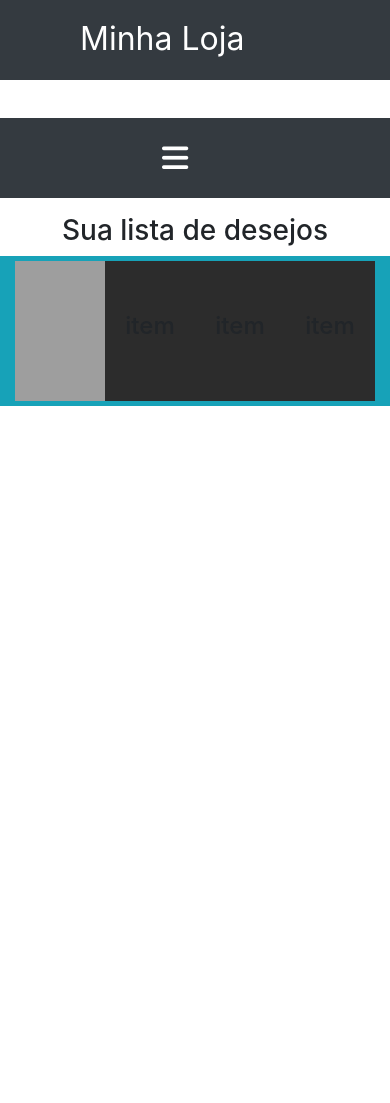
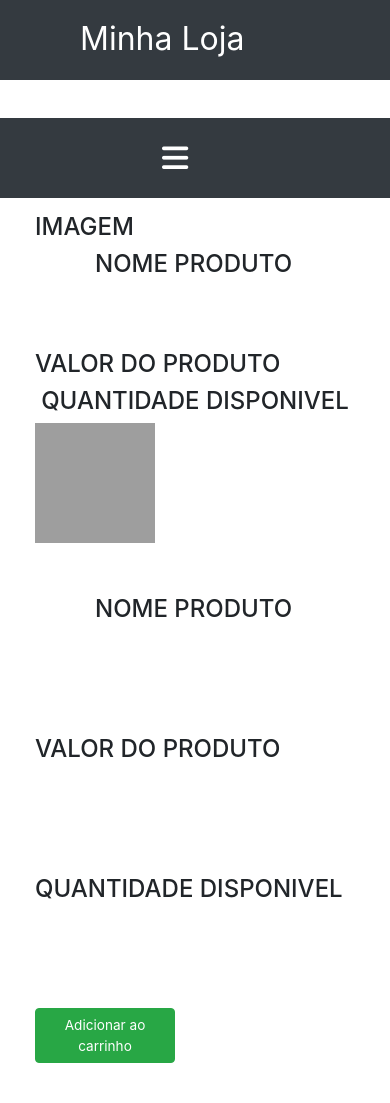
Before and after one commit to MatheusBrandao525/projeto-definitivo, a PHP site: page /listaDesejos.php in a window 390 px wide. Before the commit the page ends 406 px from the top, so only its background shows below. Run offline with PHP 8.4, Linux system fonts and the light colour scheme; some libraries are stand-ins or nearby versions; grey boxes are pictures that could not be loaded.

Commit message:
alteração do layout da pagina de lista de desejos.

```diff
--- a/listaDesejos.php
+++ b/listaDesejos.php
@@ -7,16 +7,55 @@ include 'menu-principal.php';
 ?>
 
 
-<section>
-    <h3 class="text-center h3listaDesejos">Sua lista de desejos</h3>
+<div class="row dadosCarrinho" style="margin-top: 15px;">
 
-    <div class="container-fluid itensListaDesejos">
-        <div class="rowListaDesejos">
-            <div class="conteudo-listaDesejos image-lista"></div>
-            <div class="conteudo-listaDesejos"><h4>item</h4></div>
-            <div class="conteudo-listaDesejos"><h4>item</h4></div>
-            <div class="conteudo-listaDesejos"><h4>item</h4></div>
-        </div>
+            <div class="col-sm-1 col-sm-offset-1">
+                <h4>IMAGEM</h4>
+            </div>
 
-    </div>
-</section>
+
+            <div class="col-sm-4 margin">
+                <h4>NOME PRODUTO</h4>
+            </div>
+
+
+            <div class="col-sm-2">
+                <h4>VALOR DO PRODUTO</h4>
+            </div>
+
+            <div class="col-sm-3">
+
+                    <h4 class="qntDisponivel text-center" id="#qntcart">QUANTIDADE DISPONIVEL</h4>
+
+            </div>
+
+            <div class="col-sm-2 col-xs-offset-right-1">
+            </div>
+
+
+
+            <div class="col-sm-1 col-sm-offset-1">
+                <img src="imgem/" class="img-responsiva">
+            </div>
+
+
+            <div class="col-sm-4 margin nomeProduto">
+                <h4>NOME PRODUTO</h4>
+            </div>
+
+
+            <div class="col-sm-2 precoItem">
+                <h4>VALOR DO PRODUTO</h4>
+            </div>
+
+            <div class="col-sm-3 quantidadeDisponivel">
+
+                    <h4 class="qntDisponivel text-center" id="#qntcart">QUANTIDADE DISPONIVEL</h4>
+
+            </div>
+
+            <div class="col-sm-2 col-xs-offset-right-1 botaoAdicionarAoCarrinhoListaDeDesejos">
+                <a href="" class="btn btn-block btn-success adc-listaDesejos">Adicionar ao carrinho</a>
+            </div>
+
+</div>
--- a/style/style.css
+++ b/style/style.css
@@ -355,9 +355,7 @@ nav #icon{
     max-width: 450px;
     height: 100px;
 }
-.margin h4{
-    line-height: 50px;
-}
+
 .erros{
     width: 100%;
     height: 50px;
@@ -529,6 +527,29 @@ nav #icon{
     padding: 15px 0;
     justify-content: center;
 }
+
+.adc-listaDesejos{
+    width: 140px !important;
+    font-size: 0.70rem;
+    height: auto;
+
+}
+
+.quantidadeDisponivel,.precoItem,.nomeProduto{
+    height: 140px;
+    display: flex;
+    align-items: center;
+}
+
+.botaoAdicionarAoCarrinhoListaDeDesejos{
+    height: 140px;
+
+}
+
+.botaoAdicionarAoCarrinhoListaDeDesejos a{
+    margin-top: 45px;
+}
+
 
 .topAreaUser>a>button{
     width: 100px;
```
